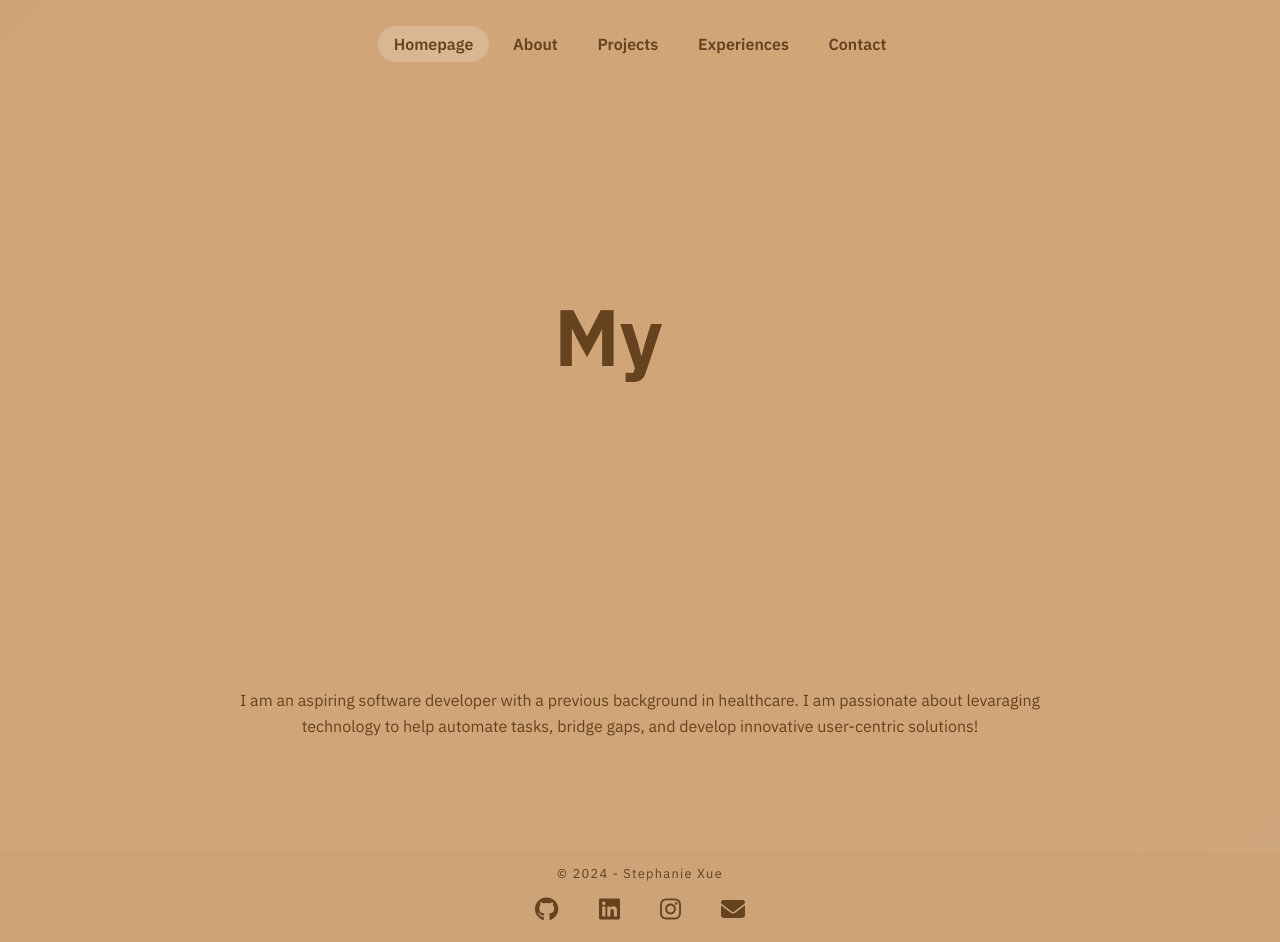
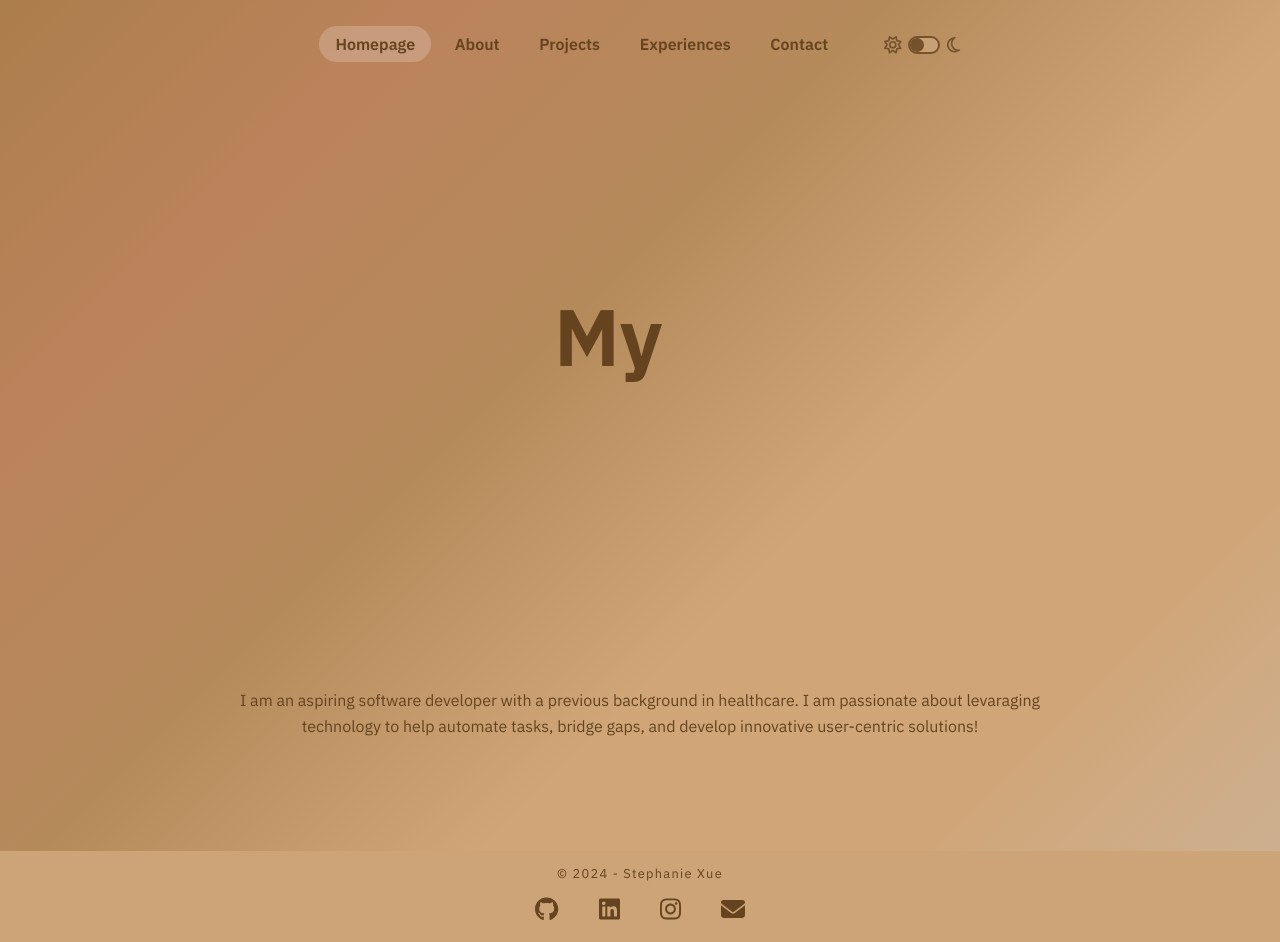
Before and after one commit to steph-xue/portfolio, a React (Vite) app: page / in a window 1280 px wide. Built offline with nearby package versions, Linux system fonts and the light colour scheme.

Commit message:
add dark mode function

```diff
--- a/src/App.jsx
+++ b/src/App.jsx
@@ -14,58 +14,67 @@ import Footer from "./components/Footer.jsx";
 import Error from "./components/Error.jsx";
 
 // Router configuration
-const router = createBrowserRouter([
+const router = (darkMode, toggleDarkMode) => createBrowserRouter([
   {
     path: "/",
-    element: <Layout />,
+    element: <Layout darkMode={darkMode} toggleDarkMode={toggleDarkMode} />,
     children: [
       {
         path: "/",
-        element: <Homepage />,
-        errorElement: <Error />,
+        element: <Homepage darkMode={darkMode} toggleDarkMode={toggleDarkMode} />,
+        errorElement: <Error darkMode={darkMode} toggleDarkMode={toggleDarkMode} />,
       },
       {
         path: "/about",
-        element: <About />,
+        element: <About darkMode={darkMode} toggleDarkMode={toggleDarkMode} />,
       },
       {
         path: "/projects",
-        element: <Projects />,
+        element: <Projects darkMode={darkMode} toggleDarkMode={toggleDarkMode} />,
       },
       {
         path: "/experiences",
-        element: <Experiences />,
+        element: <Experiences darkMode={darkMode} toggleDarkMode={toggleDarkMode} />,
       },
       {
         path: "/contact",
-        element: <Contact />,
+        element: <Contact darkMode={darkMode} toggleDarkMode={toggleDarkMode} />,
       },
       {
         path: "*",
-        element: <Error />,
+        element: <Error darkMode={darkMode} toggleDarkMode={toggleDarkMode} />,
       },
     ],
   },
 ]);
 
 // Render a Layout component that includes the Navbar, Footer, and a placeholder (Outlet) for the routed content
-function Layout() {
+function Layout(props) {
   return (
     <div>
-      <NavBar />
+      <NavBar darkMode={props.darkMode} toggleDarkMode={props.toggleDarkMode} />
       <div className="content">
         <Outlet />
       </div>
-      <Footer />
+      <Footer darkMode={props.darkMode} toggleDarkMode={props.toggleDarkMode} />
     </div>
   );
 }
 
 // Render the App component with the router configuration
 function App() {
+
+  // Set state for dark mode
+  const [darkMode, setDarkMode] = React.useState(false);
+
+  // Function to toggle dark mode
+  function toggleDarkMode() {
+    setDarkMode(prevMode => !prevMode);
+  }
+
   return (
-    <main className="page-container">
-      <RouterProvider router={router} />
+    <main className={darkMode ? "dark-page page-container" : "light-page page-container"}>
+      <RouterProvider router={router(darkMode, toggleDarkMode)} />
     </main>
   );
 }
--- a/src/components/About.jsx
+++ b/src/components/About.jsx
@@ -6,7 +6,7 @@ import foodData from "../image-data/food-data.jsx"
 import catData from "../image-data/cat-data.jsx"
 import Gallery from "./Gallery.jsx"
 
-function About() {
+function About(props) {
 
     // State variables to store each category of images (each storing 6 image objects)
     const [travelImages, setTravelImages] = React.useState(selectRandomImages(travelData));
--- a/src/components/Contact.jsx
+++ b/src/components/Contact.jsx
@@ -6,7 +6,7 @@ import { faInstagram } from '@fortawesome/free-brands-svg-icons'
 import { faEnvelope } from '@fortawesome/free-solid-svg-icons'
 import { faArrowRight } from '@fortawesome/free-solid-svg-icons'
 
-function Contact() {
+function Contact(props) {
 
     // Render the Contact component
     return (
--- a/src/components/Error.jsx
+++ b/src/components/Error.jsx
@@ -1,6 +1,6 @@
 import React from "react"
 
-function Error() {
+function Error(props) {
     // Render the Error component
   return (
     <div className="error-page">
--- a/src/components/Experiences.jsx
+++ b/src/components/Experiences.jsx
@@ -1,6 +1,6 @@
 import React from "react"
 
-function Experiences() {
+function Experiences(props) {
 
     // Render the Experiences component
     return (
--- a/src/components/Footer.jsx
+++ b/src/components/Footer.jsx
@@ -5,7 +5,7 @@ import { faLinkedin } from '@fortawesome/free-brands-svg-icons'
 import { faInstagram } from '@fortawesome/free-brands-svg-icons'
 import { faEnvelope } from '@fortawesome/free-solid-svg-icons'
 
-function Footer() {
+function Footer(props) {
 
     // Render the Footer component
     return (
--- a/src/components/Homepage.jsx
+++ b/src/components/Homepage.jsx
@@ -1,41 +1,31 @@
 import React from "react";
 
-function Homepage() {
+function Homepage(props) {
 
     // Call consoleText after the component has been mounted
     React.useEffect(() => {
         consoleText(
             ['Hello There.', 'My Name is Stephanie.', 'Welcome To My Homepage!'],
             'text',
-            ['var(--color-dark-brown1)','var(--color-dark-brown1)','var(--color-dark-brown1)']);
-    }, []);
+    )}, []);
 
     // Function to animate text in the console
-    function consoleText(words, id, colors) {
-        if (colors === undefined) colors = ['#fff'];
+    function consoleText(words, id) {
         var visible = true;
         var con = document.getElementById('console');
         var letterCount = 1;
         var x = 1;
         var waiting = false;
         var target = document.getElementById(id);
-        if (target) {
-            target.setAttribute('style', 'color:' + colors[0]);
-        } else {
-            console.error("Element with id " + id + " not found.");
-            return;
-        }
+
         window.setInterval(function () {
             if (letterCount === 0 && waiting === false) {
                 waiting = true;
                 target.innerHTML = words[0].substring(0, letterCount);
                 window.setTimeout(function () {
-                    var usedColor = colors.shift();
-                    colors.push(usedColor);
                     var usedWord = words.shift();
                     words.push(usedWord);
                     x = 1;
-                    target.setAttribute('style', 'color:' + colors[0]);
                     letterCount += x;
                     waiting = false;
                 }, 1000);
@@ -67,7 +57,7 @@ function Homepage() {
         <div className="homepage">
 
             {/* Homepage title and description */}
-            <div className="homepage-title">
+            <div className={props.darkMode ? "homepage-title title-dark" : "homepage-title title-light"}>
                 <span id="text"></span>
                 <div className="console-underscore" id="console">&#95;</div>
             </div>
--- a/src/components/NavBar.jsx
+++ b/src/components/NavBar.jsx
@@ -1,7 +1,10 @@
 import React from "react"
 import { NavLink } from "react-router-dom"
+import { FontAwesomeIcon } from '@fortawesome/react-fontawesome'
+import { faMoon } from '@fortawesome/free-regular-svg-icons'
+import { faSun } from '@fortawesome/free-regular-svg-icons'
 
-function NavBar() {
+function NavBar(props) {
 
     // Set the initial state of the navbar to be inactive when not scrolling (not highlighted)
     const [navbarActive, setNavbarActive] = React.useState(false);
@@ -25,7 +28,9 @@ function NavBar() {
 
     // Render the NavBar component
     return (
-        <nav className="navbar" >
+        <nav className={props.darkMode ? "navbar dark": "navbar"} >
+
+            {/* Navbar */}
             <ul className={navbarActive ? "navbar-list navbar-list-active" : "navbar-list"}>
                 <li className="navbar-list-item">
                     <NavLink
@@ -62,6 +67,15 @@ function NavBar() {
                         Contact
                     </NavLink>
                 </li>
+
+                {/* Dark mode toggler */}
+                <div className="toggler">
+                    <FontAwesomeIcon className="toggler-light" icon={faSun} />
+                    <div className="toggler-slider" onClick={props.toggleDarkMode}>
+                        <div className="toggler-slider-circle"></div>
+                    </div>
+                    <FontAwesomeIcon className="toggler-dark" icon={faMoon} />
+                </div>
             </ul>
         </nav>
     );
--- a/src/components/Projects.jsx
+++ b/src/components/Projects.jsx
@@ -4,7 +4,7 @@ import "react-image-gallery/styles/css/image-gallery.css"
 import AOS from 'aos'
 import data from "../project-data/project-data";
 
-function Projects() {
+function Projects(props) {
 
     // Reverse the project data array once during the initial state setup
     const [projectData] = React.useState(() => data.slice().reverse());
--- a/src/style.scss
+++ b/src/style.scss
@@ -17,6 +17,7 @@
     --color-light-brown1: #cda478;
 	--color-light-brown2: rgb(200, 167, 127);
 	--color-light-brown3: #c39a6b;
+	--color-light-brown4: rgb(161, 127, 85);
     --color-dark-brown1: #65431e;
 	--color-dark-brown2: #815d38;
 
@@ -84,8 +85,6 @@ body {
     font-family: var(--ff-primary);
     font-size: var(--fs-m);
     line-height: 1.6;
-	color: var(--color-dark-brown1);
-	background: var(--gradient-light);
 	background-size: 400% 400%;
 	animation: gradient 10s ease-in-out infinite;
 }
@@ -108,6 +107,17 @@ body {
 	justify-content: space-between;
 	align-items: center;
 	min-height: 100vh;
+	background: var(--gradient-light);
+}
+
+.light-page {
+	background: var(--gradient-light);
+	color: var(--color-dark-brown1);
+}
+
+.dark-page {
+	background: var(--gradient-dark);
+	color: var(--color-light-brown4);
 }
 
 a {
@@ -134,7 +144,6 @@ a {
 	font-weight: var(--fw-med);
 	list-style: none;
     display: flex;
-	align-items: center;
 	gap: 0.1vw;
 	margin: 0;
 	padding-right: 1em;
@@ -163,6 +172,57 @@ a {
 		gap: 0.6vw;
 	}
 }
+
+.toggler {
+	display: flex;
+	align-items: center;
+	margin-left: 2em;
+	opacity: 0.8;
+  }
+
+  .toggler-dark, .toggler-light {
+	font-size: 1.1em;
+  }
+
+  .toggler-slider {
+	width: 28px;
+	height: 14px;
+	background-color: var(--color-light-brown1);
+	border-radius: 2rem;
+	margin-inline: 7px;
+	cursor: pointer;
+	display: flex;
+	justify-content: flex-start;
+	align-items: center;
+	border: 2px solid var(--color-dark-brown1);
+	box-sizing: content-box;
+  }
+
+  .toggler-slider-circle {
+	height: 14px;
+	width: 14px;
+	background-color: var(--color-dark-brown1);
+	border-radius: 50%;
+  }
+
+  nav.dark .toggler-slider {
+	border-color: var(--color-light-brown2);
+	background-color: var(--color-light-brown2);
+	justify-content: flex-end;
+  }
+
+  nav.dark .toggler-slider-circle {
+	background-color: var(--color-dark-brown1)
+  }
+
+  nav.dark .toggler-light {
+	color: var(--color-light-brown2);
+  }
+
+  nav.dark .toggler-dark {
+	color: var(--color-light-brown2);
+  }
+
 
 /* Content */
 .content {
@@ -193,8 +253,15 @@ a {
 	height: 5em;
 	width: 6.5em;
 	display: block;
-	color: var(--color-dark-brown1);
 	margin: auto;
+}
+
+.title-dark {
+	color: var(--color-light-brown4) !important;
+}
+
+.title-light {
+	color: var(--color-dark-brown1) !important;
 }
 
 .console-underscore {
@@ -635,6 +702,7 @@ a {
 
 	.projects-subtitle {
 		font-size: var(--fs-l);
+		font-weight: var(--fw-bold);
 	}
 
 	.gallery {
```
